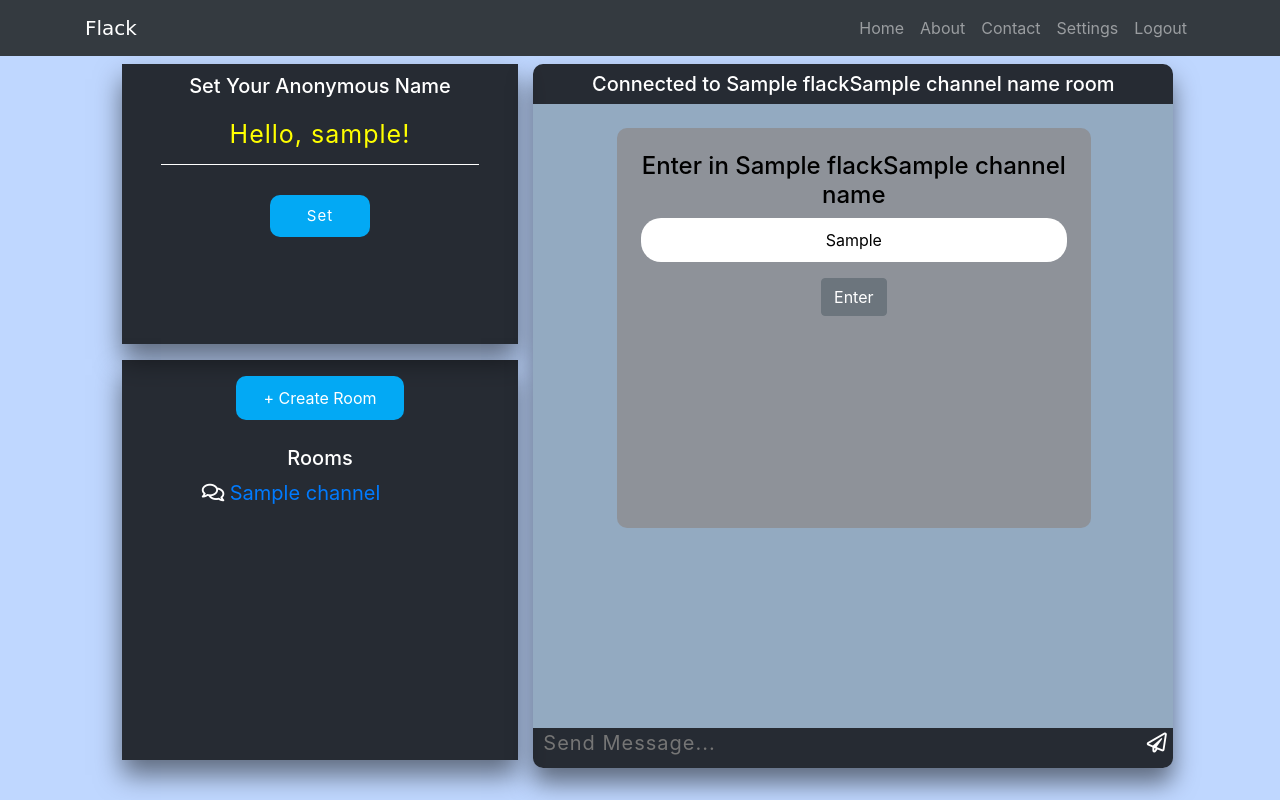
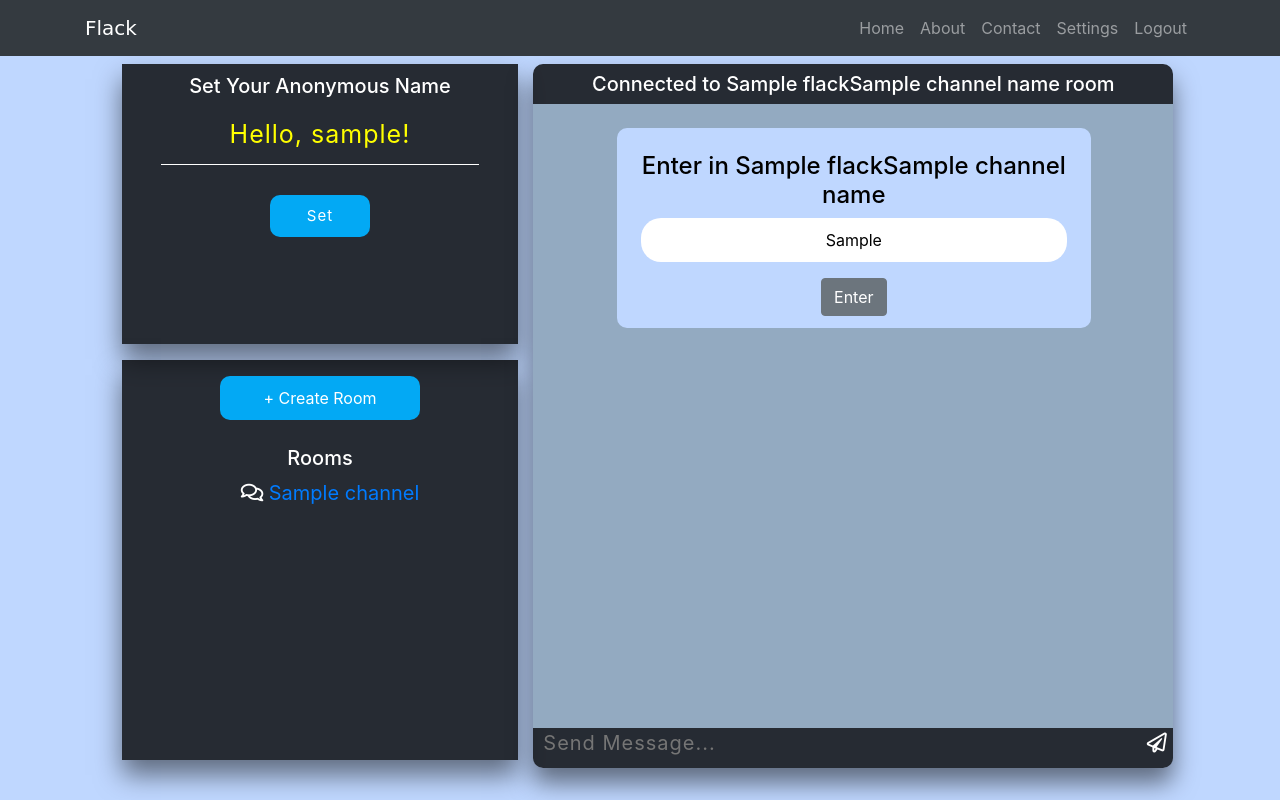
Before and after one commit to HemendraKhatik/FlackApp, a Flask app: template templates/chatroom.html in a window 1280 px wide. Run offline with Flask 2, Linux system fonts and the light colour scheme; the template is opened without the code that fills it: most values are stand-ins (such as "Sample title", 1, 10 or a date in 2020); some libraries are stand-ins or nearby versions.

Commit message:
Style chatroom popup.

```diff
--- a/static/css/welcome.css
+++ b/static/css/welcome.css
@@ -57,11 +57,11 @@
 }
 
 #pop{
-  height:400px;
+  height:200px;
   width:80%;
   margin: auto;
   border-radius:10px;
-  background-color: #8e9299;
+  background-color:  #bfd7ff;
 }
 .chatBoxFooter{
   width:100%;
@@ -170,7 +170,7 @@
   padding-top: 10px;
 }
 .setRoom ul{
-  padding-left:80px;
+  padding-left:30%;
   font-size: 20px;
   list-style: none;
 }
@@ -273,7 +273,7 @@
   text-align: center;
   background: #03a9f4;
   padding: 10px;
-  width: 50%;
+  width: 60%;
   margin: auto;
   border-radius: 10px;
   text-transform: capitalize;
```
